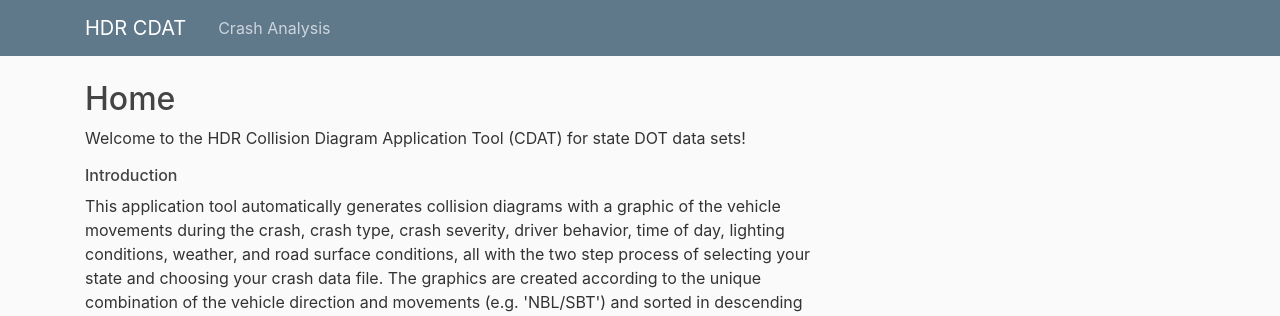
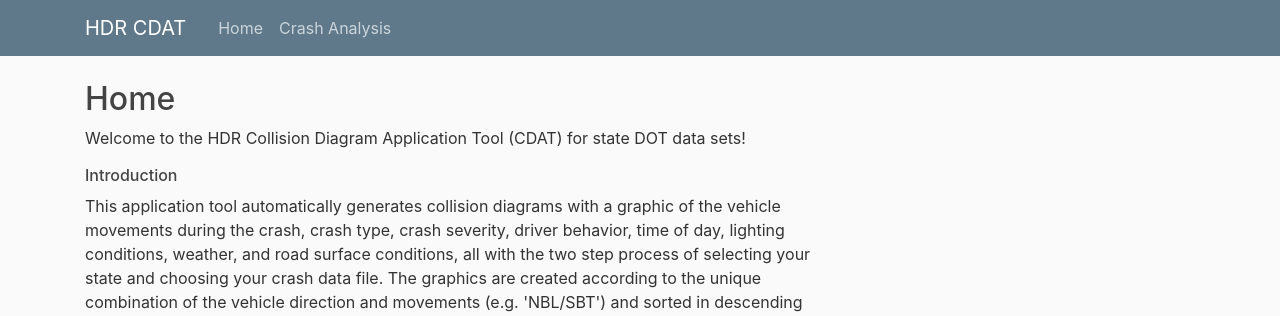
Before and after one commit to swklump/cdat, a Django app: template CAT/CAT/templates/home.html in a window 1280 px wide. Shown: the top 316 px of the page. Run offline with Django 3.2, Linux system fonts and the light colour scheme; the template is opened without the code that fills it, so the values that code supplies are empty; some libraries are stand-ins or nearby versions.

Commit message:
Update base-home.html

```diff
--- a/CAT/CAT/templates/base-home.html
+++ b/CAT/CAT/templates/base-home.html
@@ -11,7 +11,7 @@
     <!-- Bootstrap CSS -->
     <link rel="stylesheet" href="https://maxcdn.bootstrapcdn.com/bootstrap/4.0.0/css/bootstrap.min.css" integrity="sha384-Gn5384xqQ1aoWXA+058RXPxPg6fy4IWvTNh0E263XmFcJlSAwiGgFAW/dAiS6JXm" crossorigin="anonymous">
 
-    <link rel="stylesheet" type="text/css" href="{% static 'blog/main.css' %}">
+    <link rel="stylesheet" type="text/css" href="{% static 'main.css' %}">
 
 
 	{% if title %}
@@ -30,7 +30,7 @@
 	      </button>
 	      <div class="collapse navbar-collapse" id="navbarToggle">
 	        <div class="navbar-nav mr-auto">
-	          <!-- <a class="nav-item nav-link" href="{% url 'CDAT-home' %}">Home</a> -->
+	          <a class="nav-item nav-link" href="{% url 'CDAT-home' %}">Home</a>
 	          <a class="nav-item nav-link" href="{% url 'CDAT-analysis' %}">Crash Analysis</a>
 
 	        </div>
```
